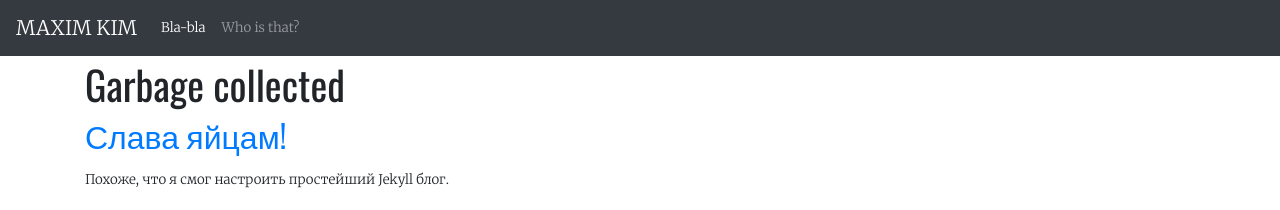
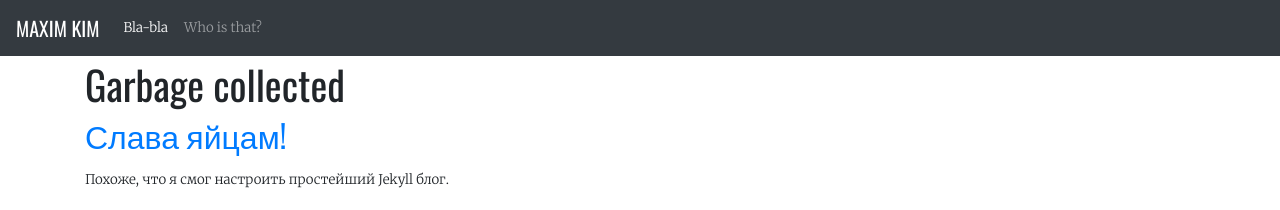
Before and after one commit to habamax/habamax.github.io, a Jekyll site: the page built from index.html, in a window 1280 px wide. Shown: the top 210 px of the page. Built offline with Jekyll 4.4.1, drawn with Linux system fonts in a browser that asks for light colours.

Commit message:
navbar font change try

```diff
--- a/_sass/main.scss
+++ b/_sass/main.scss
@@ -29,6 +29,10 @@ body > .container {
 	padding: 60px 15px 0;
 }
 
+.navbar-brand {
+	font-family: 'Oswald', sans-serif;
+}
+
 .footer > .container {
 	padding-right: 15px;
 	padding-left: 15px;
```
